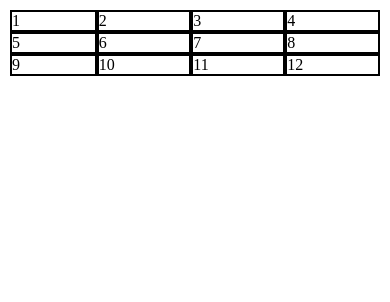
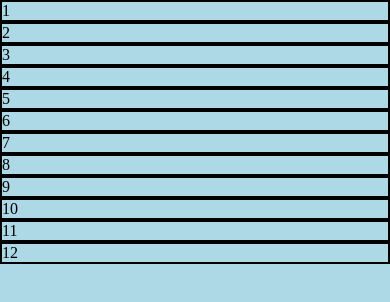
Before and after one commit to DominicSpears/JavascriptProjects, a plain HTML site: page index.html in a window 390 px wide. Drawn offline with Linux system fonts and the light colour scheme.

Commit message:
add to css, responsive grid

```diff
--- a/assets/css/style.css
+++ b/assets/css/style.css
@@ -5,12 +5,45 @@
     box-sizing: border-box;
 }
 
+body {
+    width: 100%;
+}
+
 .grid-container {
   display: grid;
   grid-template-columns: auto auto auto auto;
-  padding: 10px;
 }
 
 .grid-item {
     border: 2px solid black;
 }
+
+/*media query-------------------------------------------------*/
+
+@media only screen and (max-width: 1200px) {
+  body {
+    background-color: green;
+  }
+
+  .grid-container {
+      grid-template-columns: auto auto auto;
+  }
+}
+
+@media only screen and (max-width: 900px) {
+  body {
+    background-color: blue;
+  }
+  .grid-container {
+      grid-template-columns: auto auto;
+  }
+}
+
+@media only screen and (max-width: 600px) {
+  body {
+    background-color: lightblue;
+  }
+  .grid-container {
+      grid-template-columns: auto;
+  }
+}
```
